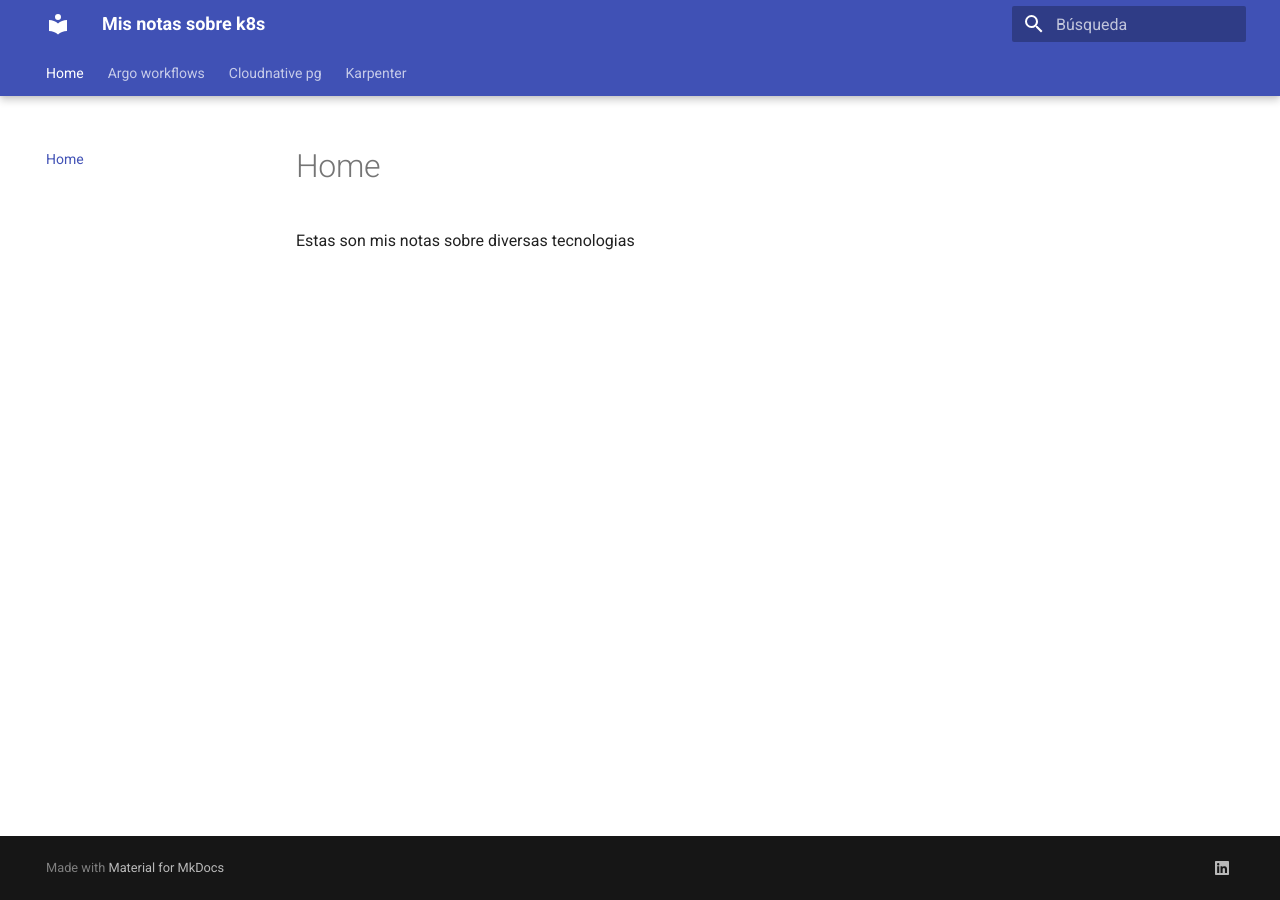
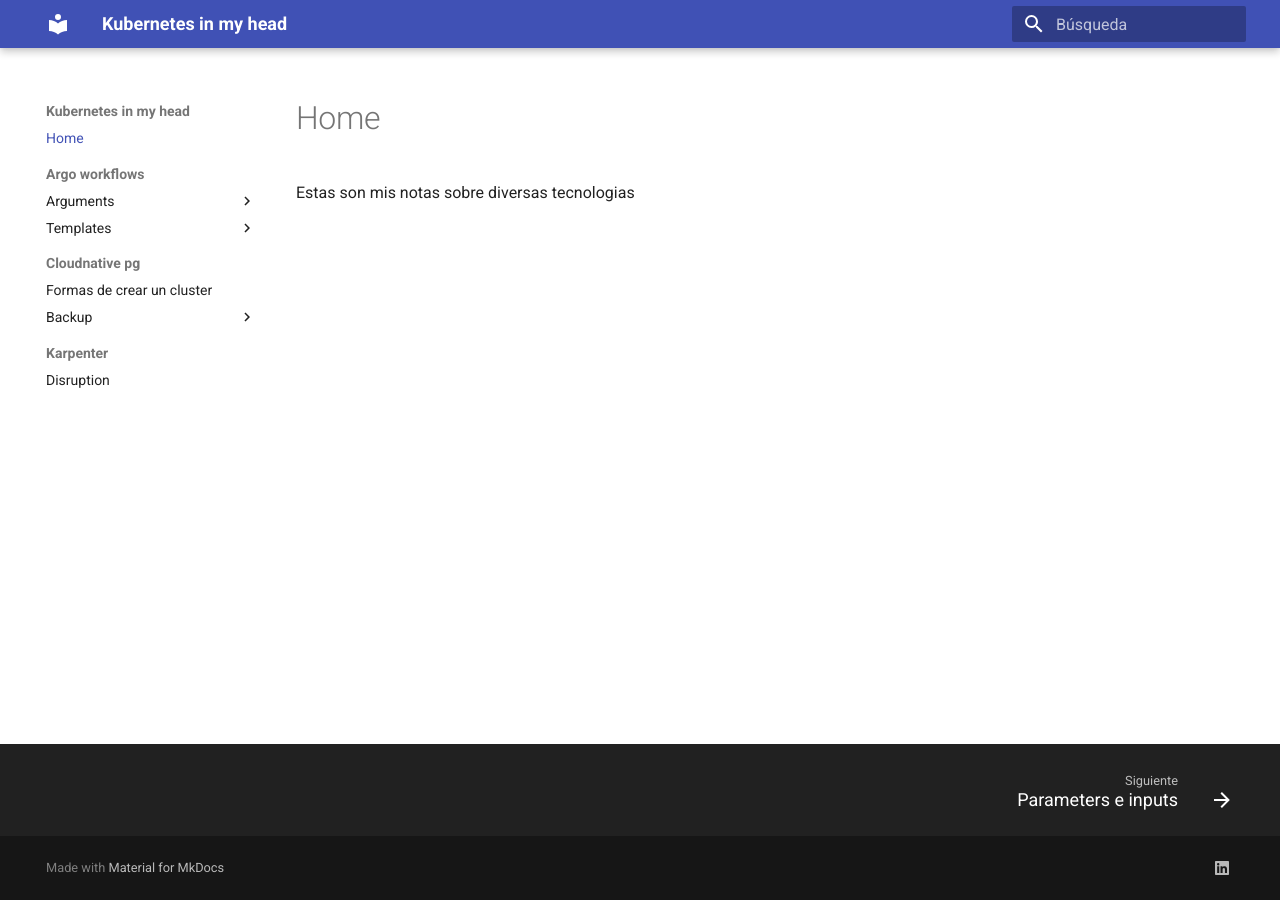
Before and after one commit to jorgelon/kubernetesinmyhead.net, an MkDocs documentation site: the page built from docs/index.md, in a window 1280 px wide. Built offline with MkDocs 1.6.1 and Material for MkDocs 9.7.7, drawn with Linux system fonts in a browser that asks for light colours.

Commit message:
more settings in the mkdocs

```diff
--- a/mkdocs.yml
+++ b/mkdocs.yml
@@ -1,17 +1,23 @@
-site_name: Mis notas sobre k8s
+site_name: Kubernetes in my head
 # site_url: https://kubernetesinmyhead.net
 theme:
   name: material
   language: es
+  palette:
+    scheme: default
   features:
-    - navigation.tabs
-    - navigation.tabs.sticky
-    - navigation.sections
-    - navigation.expand
-    - navigation.path
-  #   - toc.follow
-  #   - navigation.top
+    - navigation.sections # top-level sections are rendered as groups in the sidebar
+    - navigation.path # breadcrumb navigation
+    - navigation.footer # include links to the previous and next page of the current page
+    - toc.follow
+    - navigation.top
 extra:
   social:
     - icon: fontawesome/brands/linkedin
       link: https://linkedin.com/in/jorge-p-275960300
+      name: LinkedIn
+markdown_extensions:
+  - toc:
+      permalink: true
+      title: On this page
+      permalink_title: Anchor link to this section for reference
```
